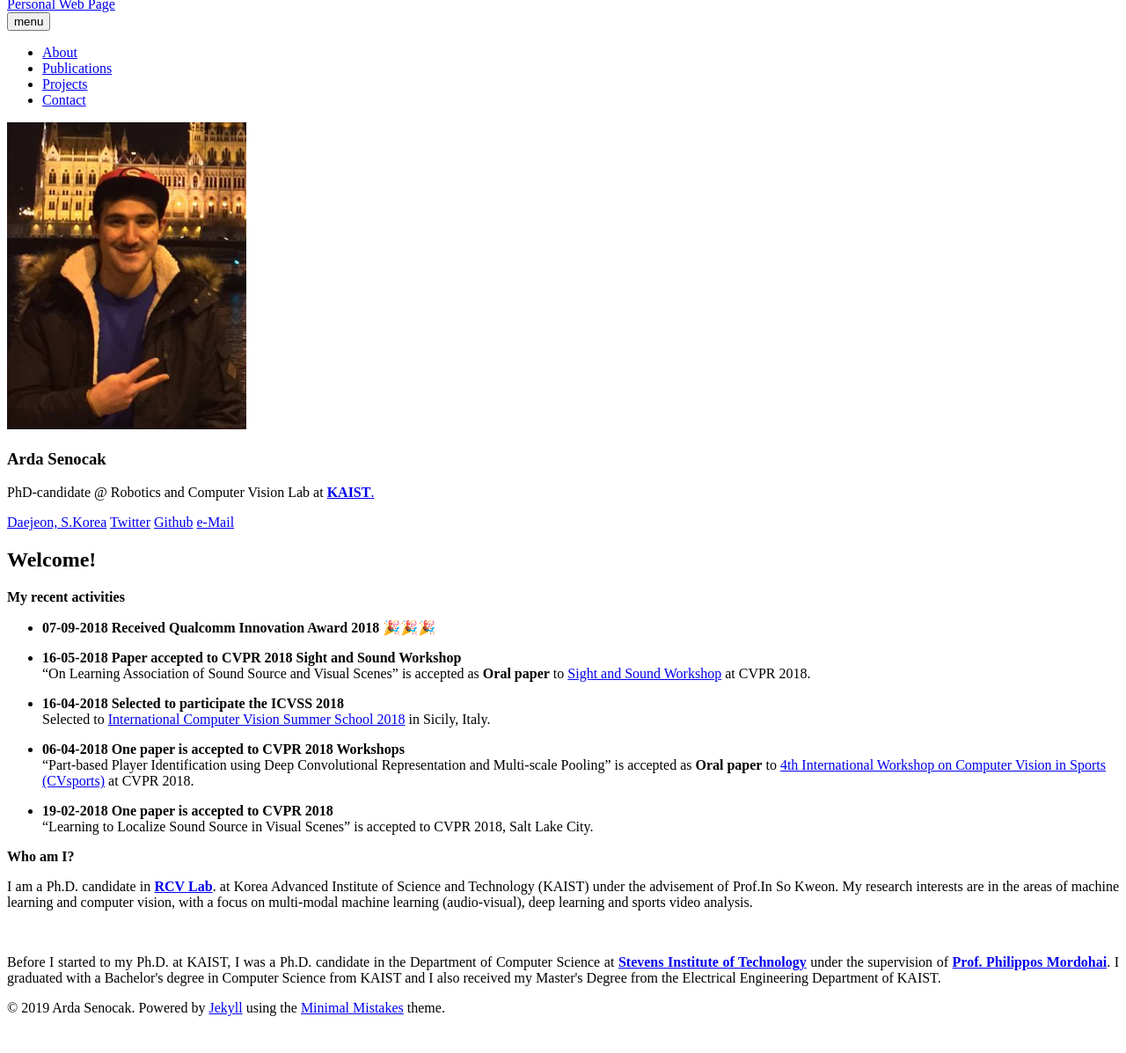
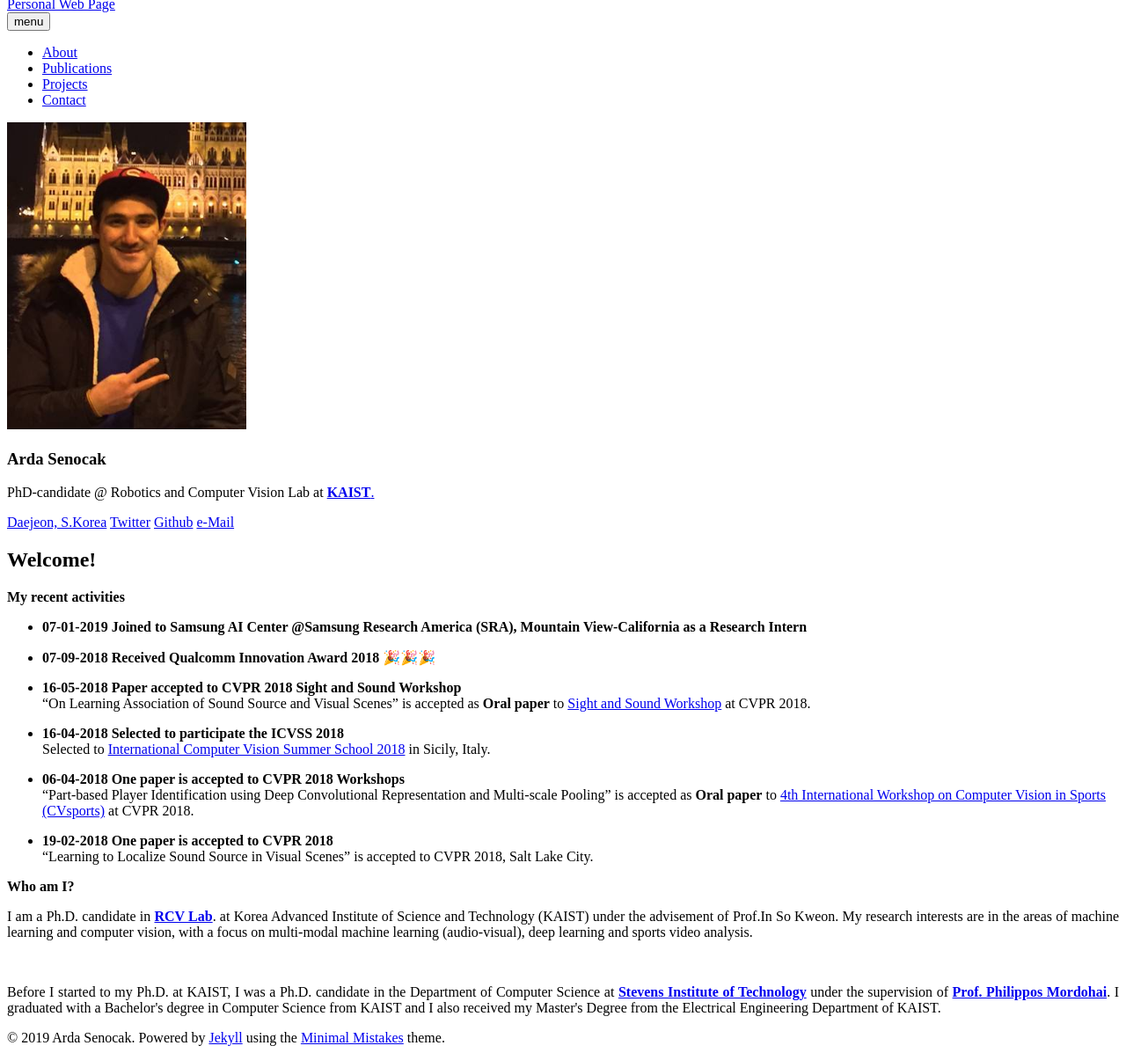
Before and after one commit to ardasnck/ardasnck.github.io, a Jekyll site: the page built from index.md, in a window 1280 px wide, cut to the strip 112-1309 px from the top of the page. Shown: the whole strip at 88% size. Built offline with Jekyll 4.4.1, drawn with Linux system fonts in a browser that asks for light colours; nearby versions of some CDN libraries; before the commit the page ends 1275 px from its top, so only the background shows below that.

Commit message:
Update index.md

```diff
--- a/index.md
+++ b/index.md
@@ -6,6 +6,8 @@ tags: [Jekyll, theme, responsive, blog, template]
 image: banner1.png
 ---
 **My recent activities**
+
+* **07-01-2019 Joined to Samsung AI Center @Samsung Research America (SRA), Mountain View-California as a Research Intern** <br>
 
 * **07-09-2018 Received Qualcomm Innovation Award 2018 🎉🎉🎉** <br>
 
```
